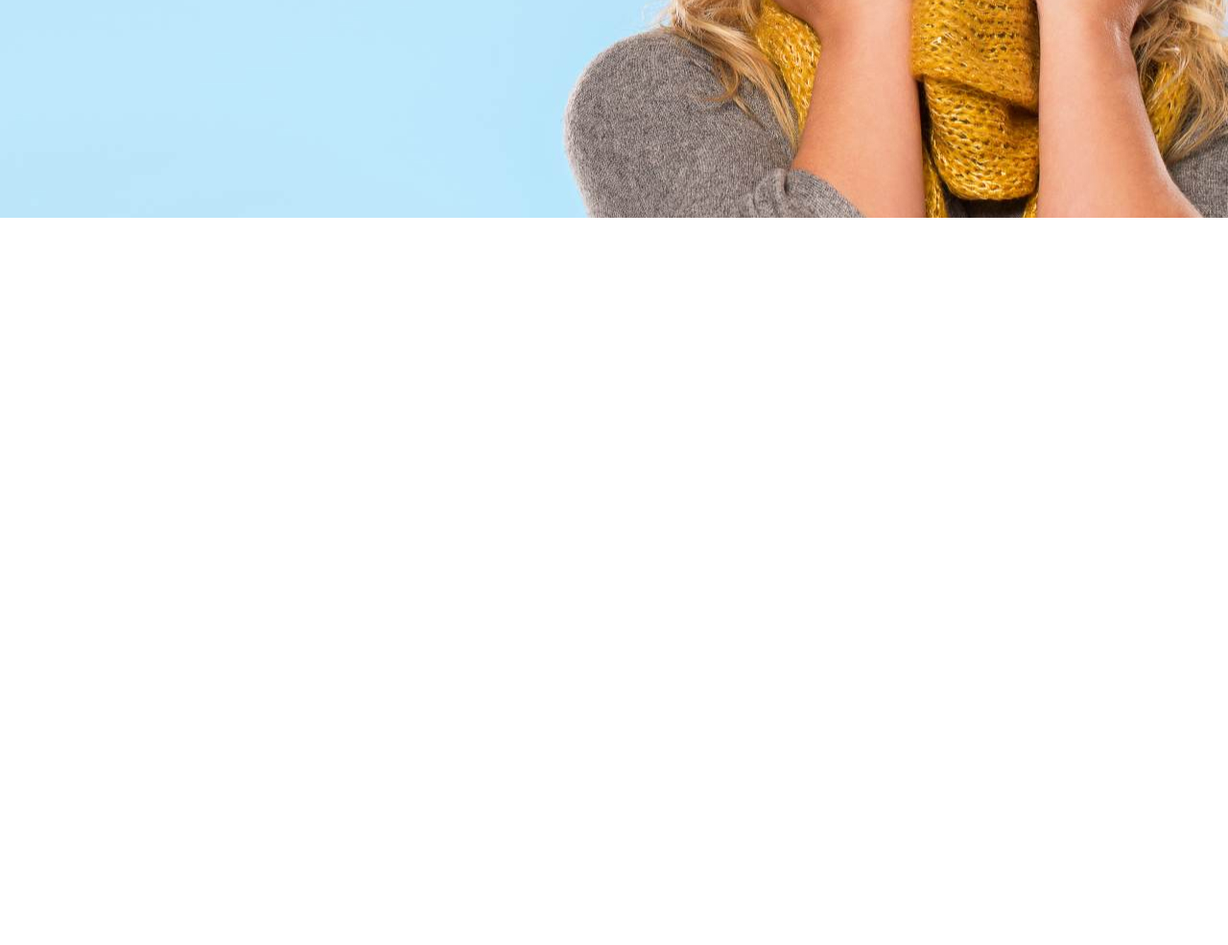
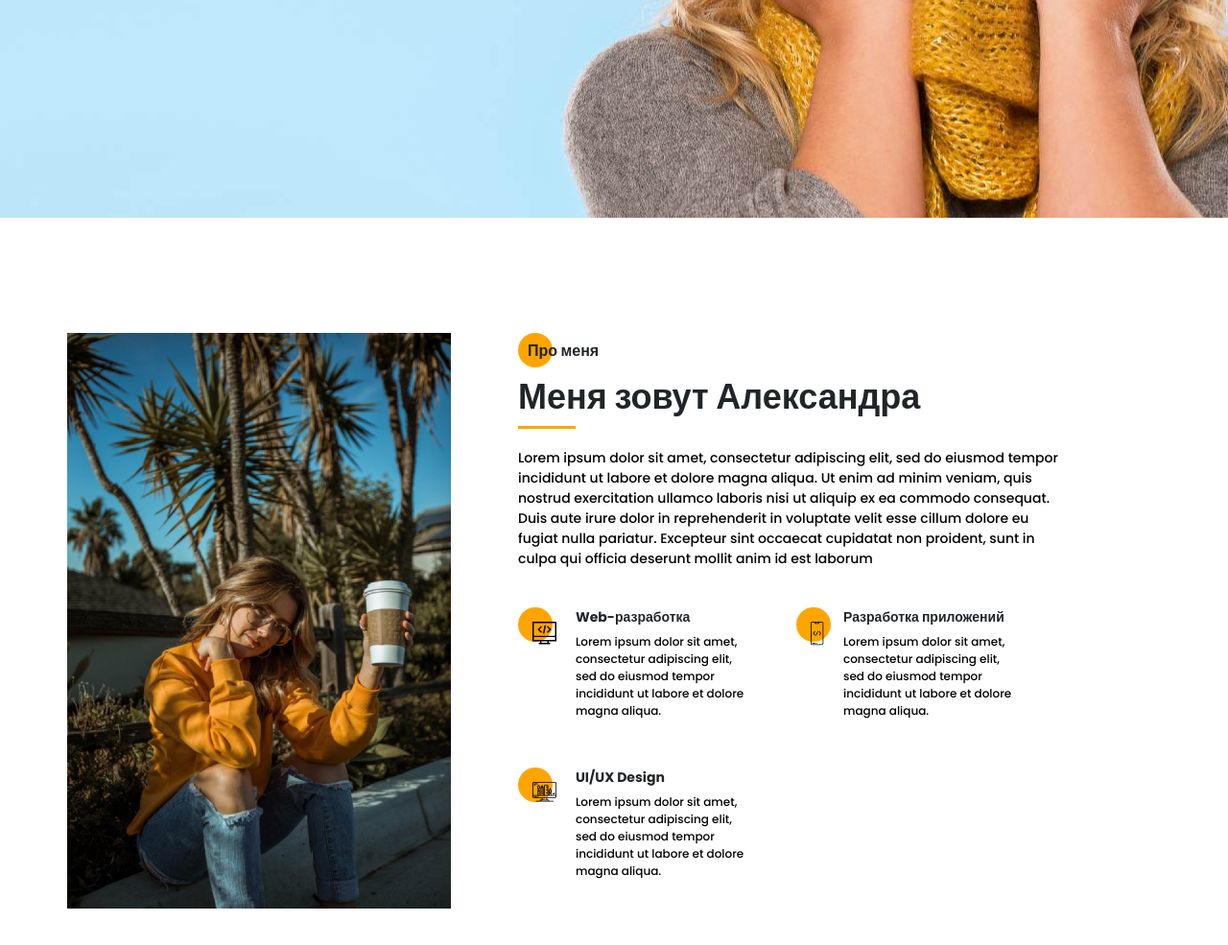
Before and after one commit to brichevaa/portfolio, a website: page src/index.html in a window 1280 px wide. Shown: the part 573-1558 px from the top of the page at 96% size. Before the commit the page ends 800 px from the top, so only its background shows below. Drawn offline with nearby package versions, Linux system fonts and the light colour scheme; files that its build step writes are made by us from their sources; files whose address does not match are found by name.

Commit message:
add section about

```diff
--- a/src/index.html
+++ b/src/index.html
@@ -176,6 +176,59 @@
             </div>
          </div>
       </section>
+
+      <section class="about">
+         <div class="container">
+            <div class="about__body">
+               <img src="img/main_photo.jpg" alt="" />
+               <div class="about__item">
+                  <div class="title title_fz16 promo__subtitle">Про меня</div>
+                  <div class="title title_fz36 about__title">Меня зовут Александра</div>
+                  <div class="about__divider"></div>
+                  <div class="about__text">
+                     Lorem ipsum dolor sit amet, consectetur adipiscing elit, sed do eiusmod tempor
+                     incididunt ut labore et dolore magna aliqua. Ut enim ad minim veniam, quis
+                     nostrud exercitation ullamco laboris nisi ut aliquip ex ea commodo consequat.
+                     Duis aute irure dolor in reprehenderit in voluptate velit esse cillum dolore eu
+                     fugiat nulla pariatur. Excepteur sint occaecat cupidatat non proident, sunt in
+                     culpa qui officia deserunt mollit anim id est laborum
+                  </div>
+                  <div class="services">
+                     <div class="services__item">
+                        <img src="icons/about_me/web_development.svg" alt="web" />
+                        <div class="services__body">
+                           <div class="title title_fz14">Web-разработка</div>
+                           <div class="services__text">
+                              Lorem ipsum dolor sit amet, consectetur adipiscing elit, sed do
+                              eiusmod tempor incididunt ut labore et dolore magna aliqua.
+                           </div>
+                        </div>
+                     </div>
+                     <div class="services__item">
+                        <img src="icons/about_me/mobile_dev.svg" alt="web" />
+                        <div class="services__body">
+                           <div class="title title_fz14">Разработка приложений</div>
+                           <div class="services__text">
+                              Lorem ipsum dolor sit amet, consectetur adipiscing elit, sed do
+                              eiusmod tempor incididunt ut labore et dolore magna aliqua.
+                           </div>
+                        </div>
+                     </div>
+                     <div class="services__item">
+                        <img src="icons/about_me/design.svg" alt="web" />
+                        <div class="services__body">
+                           <div class="title title_fz14">UI/UX Design</div>
+                           <div class="services__text">
+                              Lorem ipsum dolor sit amet, consectetur adipiscing elit, sed do
+                              eiusmod tempor incididunt ut labore et dolore magna aliqua.
+                           </div>
+                        </div>
+                     </div>
+                  </div>
+               </div>
+            </div>
+         </div>
+      </section>
       <script src="js/script.js"></script>
    </body>
 </html>
--- a/src/sass/base/_mixins.scss
+++ b/src/sass/base/_mixins.scss
@@ -11,3 +11,17 @@
       left: 0;
    }
 }
+
+@mixin before_circle-about {
+   &::before {
+      content: '';
+      position: absolute;
+      width: 36px;
+      height: 36px;
+      border-radius: 100%;
+      background: $main-color;
+      z-index: -1;
+      top: 0;
+      left: 0;
+   }
+}
--- /dev/null
+++ b/src/sass/blocks/_about.scss
@@ -0,0 +1,54 @@
+.about {
+   padding: 120px 0px 120px 0px;
+   &__title {
+      margin-top: 6px;
+   }
+   &__body {
+      display: flex;
+   }
+   &__item {
+      width: 570px;
+      margin-left: 70px;
+      padding: 6px 0px 0px 0px;
+   }
+   &__divider {
+      width: 60px;
+      height: 3px;
+      background-color: $main-color;
+      margin-bottom: 20px;
+   }
+   &__text {
+      color: #000;
+      font-size: 14px;
+      font-weight: 500;
+      line-height: normal;
+   }
+}
+.services {
+   display: flex;
+   flex-wrap: wrap;
+   gap: 50px;
+   padding: 40px 0px 0px 0px;
+   &__item {
+      padding-left: 15px;
+      display: flex;
+      align-items: flex-start;
+      position: relative;
+      @include before_circle-about;
+      top: 0;
+      img {
+         padding-top: 15px;
+      }
+   }
+   &__body {
+      width: 200px;
+      padding: 0px 0px 0px 20px;
+   }
+   &__text {
+      margin-top: 6px;
+      color: #000;
+      font-size: 12px;
+      font-weight: 500;
+      line-height: normal;
+   }
+}
--- a/src/sass/style.scss
+++ b/src/sass/style.scss
@@ -9,6 +9,7 @@
 @import 'blocks/buttons';
 @import 'blocks/sidepanel';
 @import 'blocks/menu';
+@import 'blocks/about';
 
 * {
    font-family: 'Poppins', sans-serif;
```
Also changed, not shown: dist/css/style.min.css, dist/index.html.
